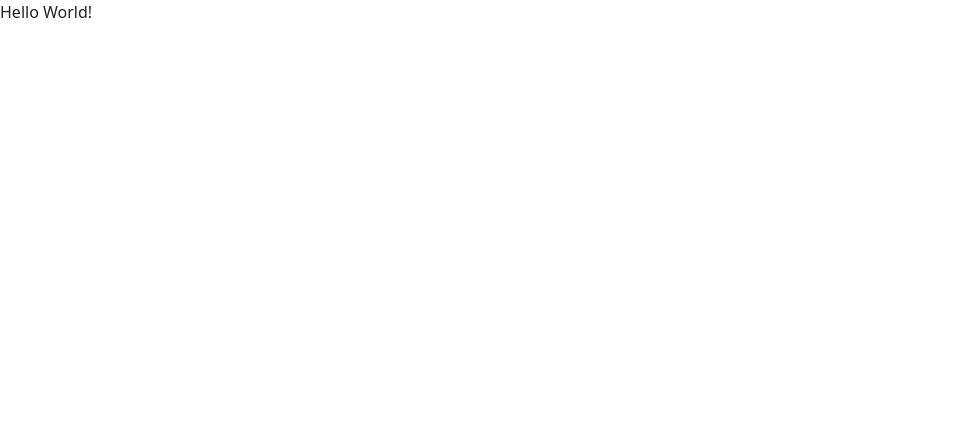
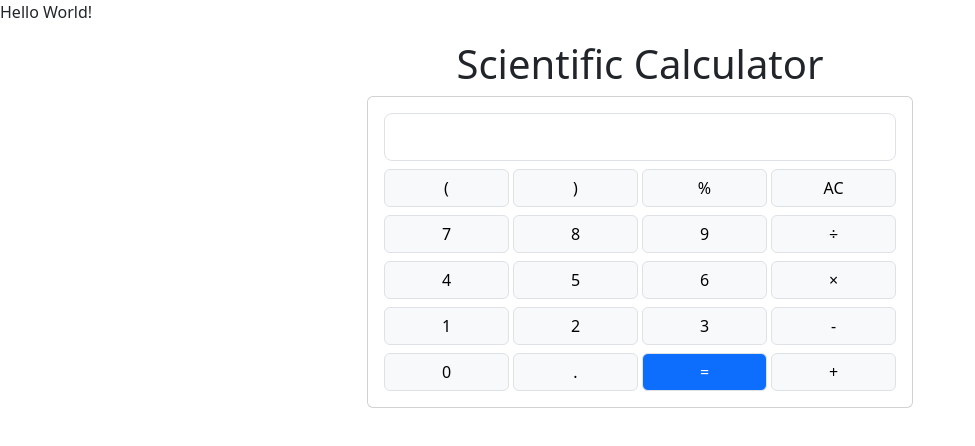
Before and after one commit to alex09qw/scientific-calculator-live, a plain HTML site: page src/index.html in a window 1280 px wide. Shown: the whole page, without its empty margins (0-975 px from the left). Drawn offline with nearby package versions, Linux system fonts and the light colour scheme.

Commit message:
basic buttons and input box

```diff
--- a/src/index.html
+++ b/src/index.html
@@ -1,14 +1,139 @@
 <!DOCTYPE html>
 <html lang="en">
+
 <head>
     <meta charset="UTF-8">
     <meta name="viewport" content="width=device-width, initial-scale=1.0">
     <title>Scientific Calculator</title>
-    <link href="https://cdn.jsdelivr.net/npm/bootstrap@5.3.2/dist/css/bootstrap.min.css" rel="stylesheet" integrity="sha384-T3c6CoIi6uLrA9TneNEoa7RxnatzjcDSCmG1MXxSR1GAsXEV/Dwwykc2MPK8M2HN" crossorigin="anonymous">
+    <link href="https://cdn.jsdelivr.net/npm/bootstrap@5.3.2/dist/css/bootstrap.min.css" rel="stylesheet"
+        integrity="sha384-T3c6CoIi6uLrA9TneNEoa7RxnatzjcDSCmG1MXxSR1GAsXEV/Dwwykc2MPK8M2HN" crossorigin="anonymous">
 </head>
+
 <body>
     <div>Hello World!</div>
+    <div class="container">
+        <h1 class="text-center mt-3">Scientific Calculator</h1>
+        <div class="row">
+            <div class="col-12 offset-md-3 col-md-6">
+                <div class="card">
+                    <div class="card-body">
+                        <input id="calc-display" readonly class="form-control form-control-lg" type="text"
+                            aria-label=".form-control-lg example">
+                        <div class="row gx-1">
+                            <div class="col-3">
+                                <button type="button" class="btn btn-light w-100 mt-2 border">
+                                    (
+                                </button>
+                            </div>
+                            <div class="col-3">
+                                <button type="button" class="btn btn-light w-100 mt-2 border">
+                                    )
+                                </button>
+                            </div>
+                            <div class="col-3">
+                                <button type="button" class="btn btn-light w-100 mt-2 border">
+                                    %
+                                </button>
+                            </div>
+                            <div class="col-3">
+                                <button type="button" class="btn btn-light w-100 mt-2 border">
+                                    AC
+                                </button>
+                            </div>
 
-    <script src="https://cdn.jsdelivr.net/npm/bootstrap@5.3.2/dist/js/bootstrap.bundle.min.js" integrity="sha384-C6RzsynM9kWDrMNeT87bh95OGNyZPhcTNXj1NW7RuBCsyN/o0jlpcV8Qyq46cDfL" crossorigin="anonymous"></script>
+                            <div class="col-3">
+                                <button type="button" class="btn btn-light w-100 mt-2 border">
+                                    7
+                                </button>
+                            </div>
+                            <div class="col-3">
+                                <button type="button" class="btn btn-light w-100 mt-2 border">
+                                    8
+                                </button>
+                            </div>
+                            <div class="col-3">
+                                <button type="button" class="btn btn-light w-100 mt-2 border">
+                                    9
+                                </button>
+                            </div>
+                            <div class="col-3">
+                                <button type="button" class="btn btn-light w-100 mt-2 border">
+                                    ÷
+                                </button>
+                            </div>
+
+                            <div class="col-3">
+                                <button type="button" class="btn btn-light w-100 mt-2 border">
+                                    4
+                                </button>
+                            </div>
+                            <div class="col-3">
+                                <button type="button" class="btn btn-light w-100 mt-2 border">
+                                    5
+                                </button>
+                            </div>
+                            <div class="col-3">
+                                <button type="button" class="btn btn-light w-100 mt-2 border">
+                                    6
+                                </button>
+                            </div>
+                            <div class="col-3">
+                                <button type="button" class="btn btn-light w-100 mt-2 border">
+                                    ×
+                                </button>
+                            </div>
+
+                            <div class="col-3">
+                                <button type="button" class="btn btn-light w-100 mt-2 border">
+                                    1
+                                </button>
+                            </div>
+                            <div class="col-3">
+                                <button type="button" class="btn btn-light w-100 mt-2 border">
+                                    2
+                                </button>
+                            </div>
+                            <div class="col-3">
+                                <button type="button" class="btn btn-light w-100 mt-2 border">
+                                    3
+                                </button>
+                            </div>
+                            <div class="col-3">
+                                <button type="button" class="btn btn-light w-100 mt-2 border">
+                                    -
+                                </button>
+                            </div>
+
+                            <div class="col-3">
+                                <button type="button" class="btn btn-light w-100 mt-2 border">
+                                    0
+                                </button>
+                            </div>
+                            <div class="col-3">
+                                <button type="button" class="btn btn-light w-100 mt-2 border">
+                                    .
+                                </button>
+                            </div>
+                            <div class="col-3">
+                                <button type="button" class="btn btn-primary w-100 mt-2 border">
+                                    =
+                                </button>
+                            </div>
+                            <div class="col-3">
+                                <button type="button" class="btn btn-light w-100 mt-2 border">
+                                    +
+                                </button>
+                            </div>
+                        </div>
+                    </div>
+                </div>
+            </div>
+        </div>
+    </div>
+
+    <script src="https://cdn.jsdelivr.net/npm/bootstrap@5.3.2/dist/js/bootstrap.bundle.min.js"
+        integrity="sha384-C6RzsynM9kWDrMNeT87bh95OGNyZPhcTNXj1NW7RuBCsyN/o0jlpcV8Qyq46cDfL"
+        crossorigin="anonymous"></script>
 </body>
+
 </html>
```
